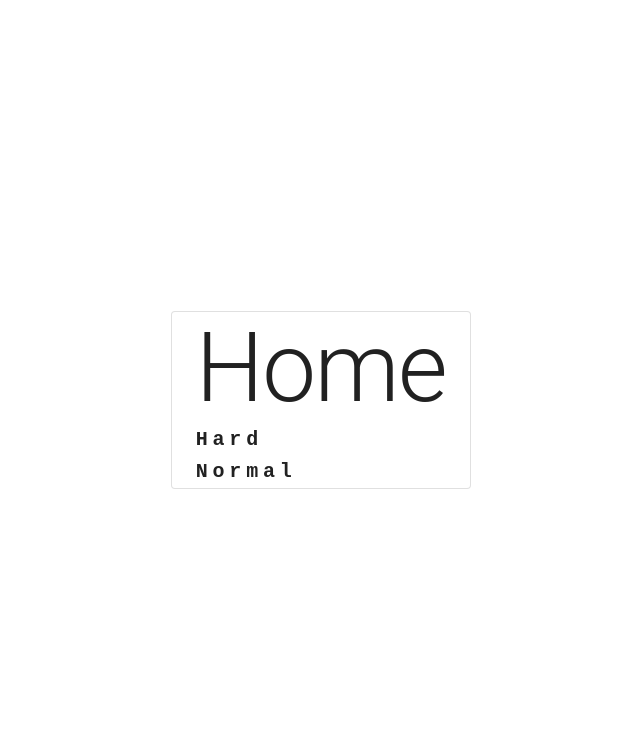
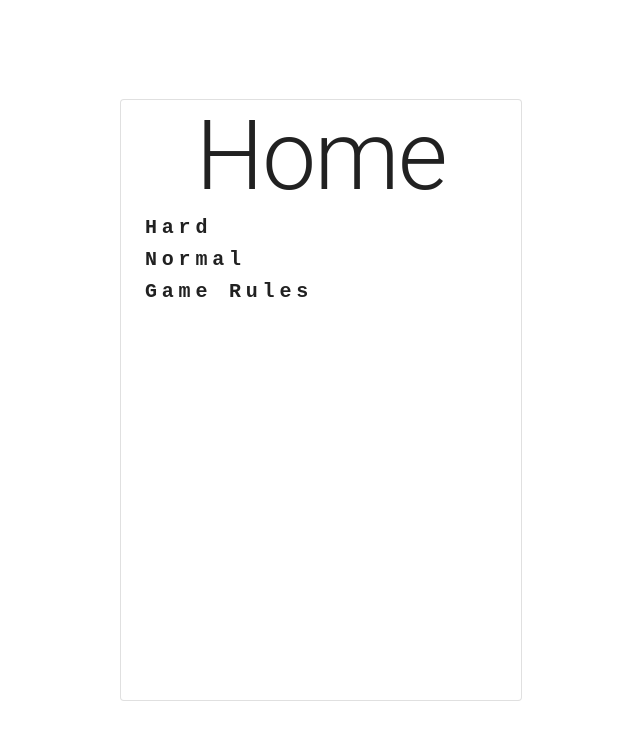
Before and after one commit to BiTheDev/Brian_Ho_Project2_Wordle, a React (Vite) app: page / in a window 1280 px wide. Shown: the top 740 px of the page, without its empty margins (319-959 px from the left). Built offline with nearby package versions, Linux system fonts and the light colour scheme.

Commit message:
add game rule route and unite the design

```diff
--- a/src/App.jsx
+++ b/src/App.jsx
@@ -1,10 +1,10 @@
-import { useState } from 'react'
 import { BrowserRouter, Routes, Route, Navigate } from "react-router-dom";
 import Hard_Level from './hardLevel/Hard_Level';
 import Normal_Level from './normalLevel/Normal_Level';
 import Home from './home/Home';
 import { Container } from '@mui/material';
 import './App.css'
+import Game_Rules from './gameRules/Game_Rules';
 
 function App() {
 
@@ -14,7 +14,8 @@ function App() {
         <Routes>
         <Route path="/" element={<Home/>} exact />
         <Route path="/level_hard" element={<Hard_Level />} exact />
-          <Route path="/level_normal" element={<Normal_Level />} exact />
+        <Route path="/level_normal" element={<Normal_Level />} exact />
+        <Route path="/game_rules" element={<Game_Rules />} exact />
         </Routes>
       </Container>
     </BrowserRouter>
--- a/src/gameRules/Game_Rules.jsx
+++ b/src/gameRules/Game_Rules.jsx
@@ -1,10 +1,22 @@
-import { useState } from 'react'
-import { useNavigate, Link, useLocation } from "react-router-dom";
+import { Typography, Paper,Container } from "@mui/material";
 import './Game_Rules.css'
 
 function Game_Rules(){
     return(
-        <div className='game_rules'></div>
+        <Paper
+    variant="outlined"
+    sx={{
+        width: 400,
+        height: 600,
+        backgroundColor: 'white',
+      }}
+    >
+      <Container maxWidth="xl">
+        <Typography variant="h1" component="h2">
+          Game Rules
+        </Typography>
+      </Container>
+    </Paper>
     )
 }
 
--- a/src/hardLevel/Hard_Level.jsx
+++ b/src/hardLevel/Hard_Level.jsx
@@ -1,14 +1,24 @@
-import { useState } from 'react'
-import { useNavigate, Link, useLocation } from "react-router-dom";
-import { Typography } from '@mui/material';
-import './Hard_Level.css'
+import { useState } from "react";
+import { Typography, Paper,Container } from "@mui/material";
+import "./Hard_Level.css";
 
-function Hard_Level(){
-    return(<div className='hard_level'>
+function Hard_Level() {
+  return (
+    <Paper
+    variant="outlined"
+    sx={{
+        width: 400,
+        height: 600,
+        backgroundColor: 'white',
+      }}
+    >
+      <Container maxWidth="xl">
         <Typography variant="h1" component="h2">
-          Hard_level
+          Hard Level
         </Typography>
-    </div>)
+      </Container>
+    </Paper>
+  );
 }
 
 export default Hard_Level
--- a/src/home/Home.jsx
+++ b/src/home/Home.jsx
@@ -8,14 +8,20 @@ import Normal_Level from "../normalLevel/Normal_Level";
 
 function Home() {
   return (
-    <Paper variant="outlined">
+    <Paper
+    variant="outlined"
+    sx={{
+        width: 400,
+        height: 600,
+        backgroundColor: 'white',
+      }}
+    >
       <Container maxWidth="xl">
         <Typography variant="h1" component="h2">
           Home
         </Typography>
         <Typography
             variant="h6"
-            noWrap
             component="a"
             href="/level_hard"
             sx={{
@@ -48,6 +54,23 @@ function Home() {
           >
             Normal
           </Typography>
+          <Typography
+            variant="h6"
+            noWrap
+            component="a"
+            href="/game_rules"
+            sx={{
+              mr: 2,
+              display: { xs: "none", md: "flex" },
+              fontFamily: "monospace",
+              fontWeight: 700,
+              letterSpacing: ".3rem",
+              color: "inherit",
+              textDecoration: "none",
+            }}
+          >
+            Game Rules
+          </Typography>
       </Container>
     </Paper>
   );
--- a/src/normalLevel/Normal_Level.jsx
+++ b/src/normalLevel/Normal_Level.jsx
@@ -1,15 +1,23 @@
 import { useState } from "react";
-import { useNavigate, Link, useLocation } from "react-router-dom";
-import { Typography } from "@mui/material";
+import { Typography, Paper,Container } from "@mui/material";
 import "./Normal_Level.css";
 
 function Normal_Level() {
   return (
-    <div className="normal_level">
-      <Typography variant="h1" component="h2">
-        Normal Level
-      </Typography>
-    </div>
+    <Paper
+    variant="outlined"
+    sx={{
+        width: 400,
+        height: 600,
+        backgroundColor: 'white',
+      }}
+    >
+      <Container maxWidth="xl">
+        <Typography variant="h1" component="h2">
+          Normal level
+        </Typography>
+      </Container>
+    </Paper>
   );
 }
 
```
Also changed, not shown: src/home/Home.css (line endings or trailing spaces).
